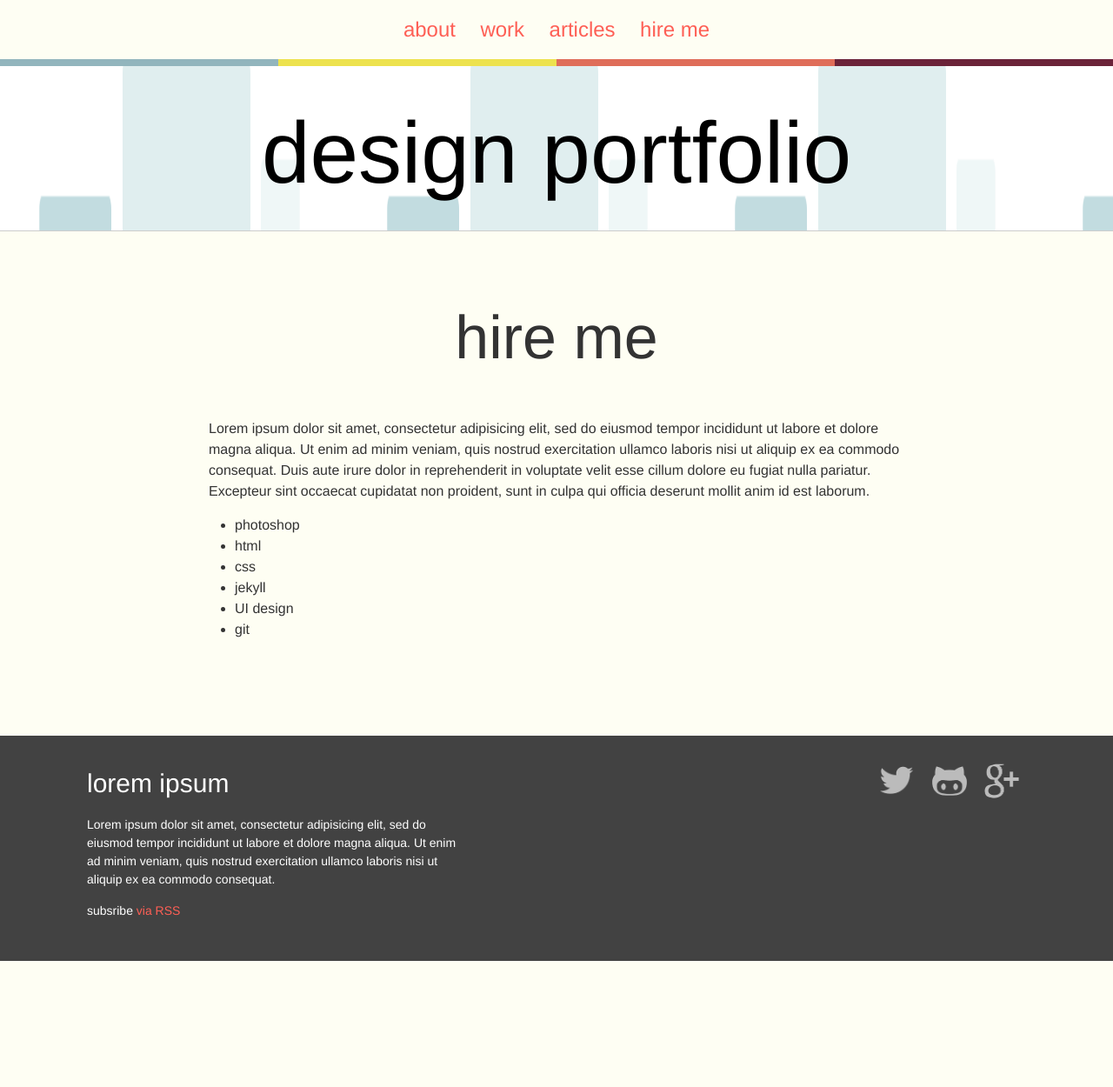
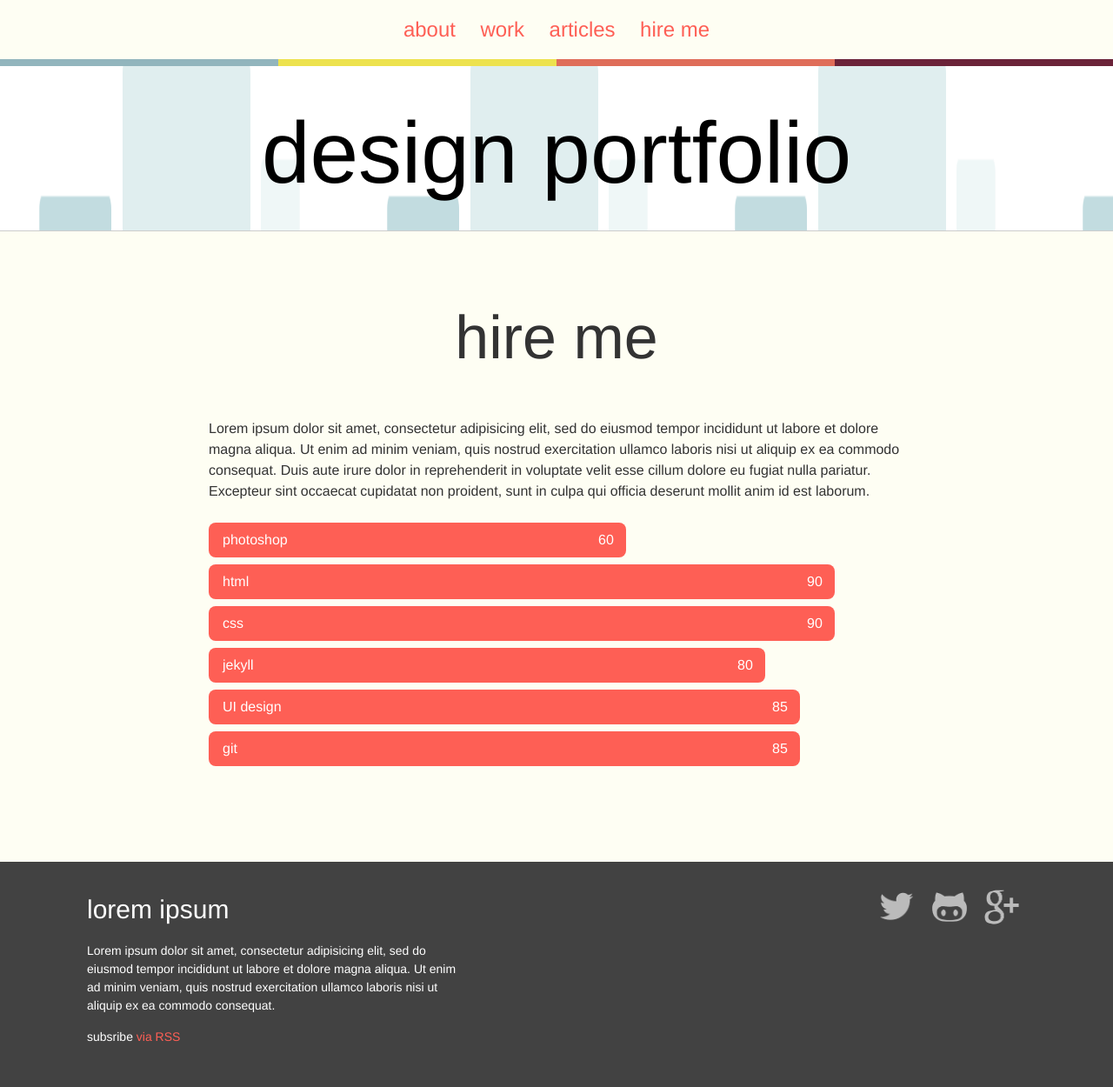
Before and after one commit to MailatRadu/portfolio, a Jekyll site: the page built from hire-me.html, in a window 1280 px wide. Shown: the whole page at 87% size. Built offline with Jekyll 4.4.1, drawn with Linux system fonts in a browser that asks for light colours; before the commit the page ends 1105 px from its top, so only the background shows below that.

Commit message:
Included ability.scss

```diff
--- a/css/main.scss
+++ b/css/main.scss
@@ -63,5 +63,6 @@ $on-laptop:        800px;
         "syntax-highlighting",
         "gradient-bar",
         "components/posts",
-        "components/projects"
+        "components/projects",
+        "components/ability"
 ;
```
